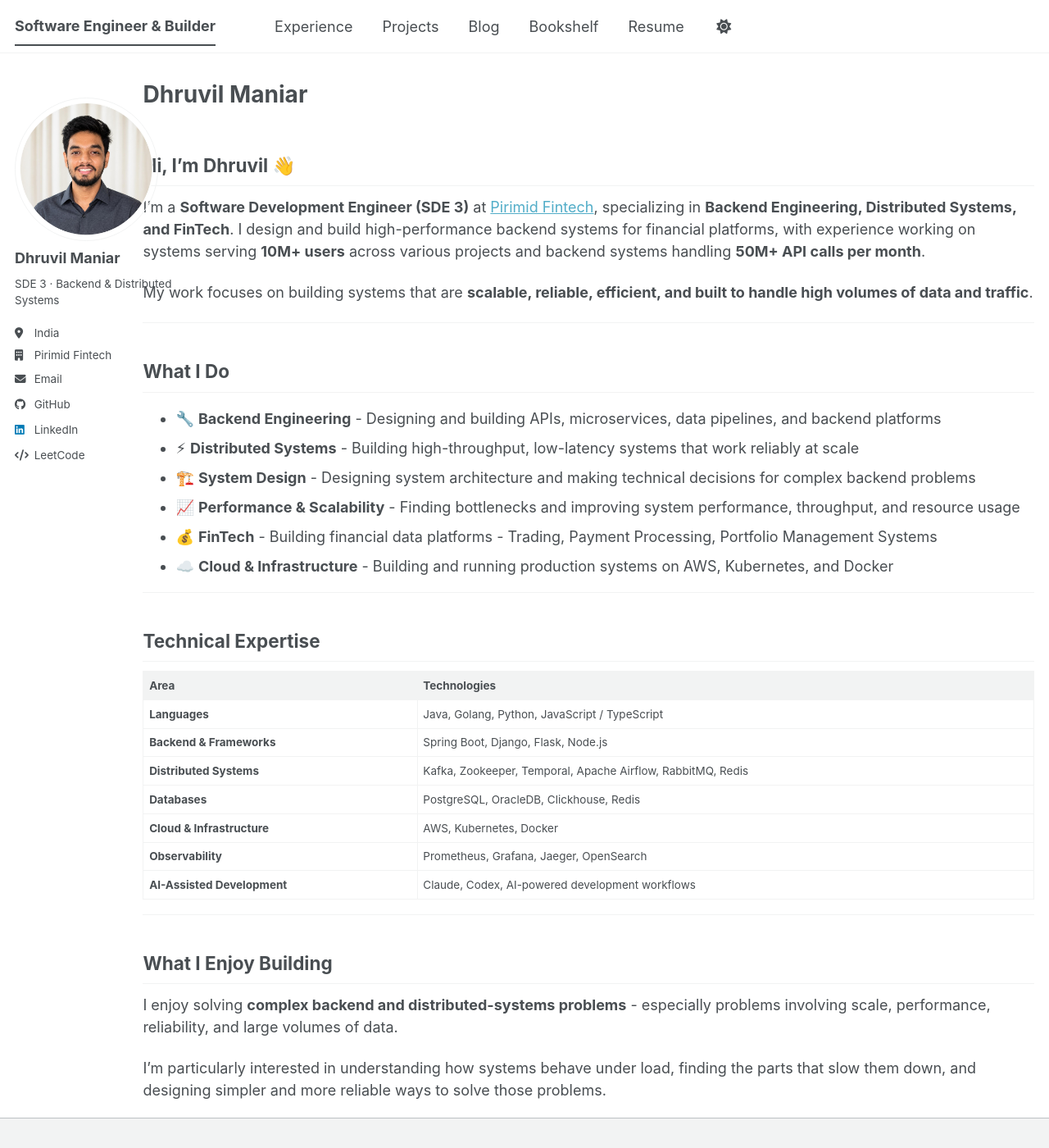
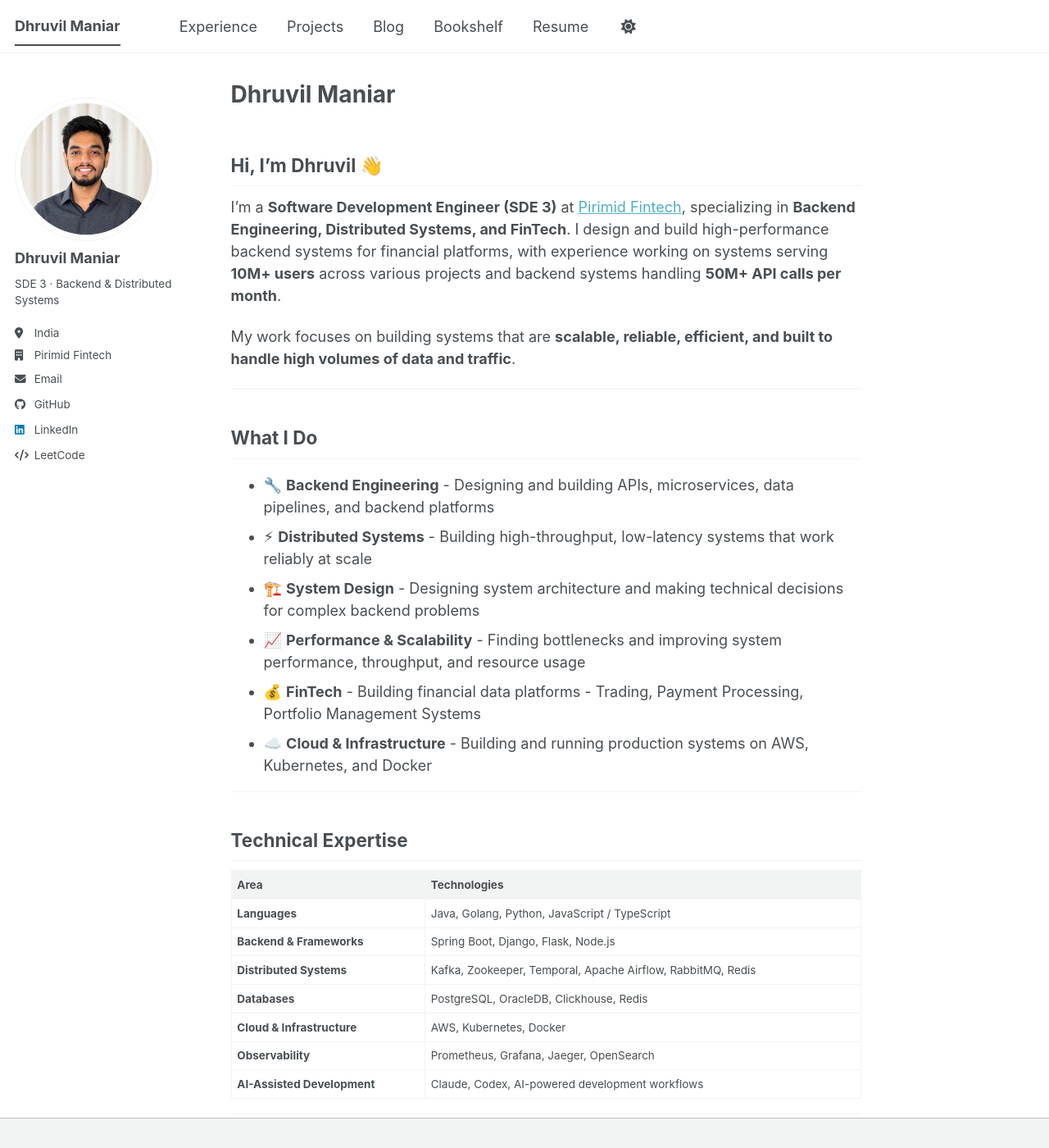
Before and after one commit to dhruvilmaniar/dhruvilmaniar.github.io, a Jekyll site: the page built from _pages/about.md, in a window 1280 px wide and 1400 px high. Shown: the whole window at 82% size. Built offline with Jekyll 4.4.1, drawn with Linux system fonts in a browser that asks for light colours; a style sheet for code colours, icons or effects is not loaded; part of the change alters nothing that is shown.

Commit message:
Revert "fix: title, width fix"
This reverts commit ae7d9921922d5da250f152bbd5f92c0ccf39190a.

```diff
--- a/_config.yml
+++ b/_config.yml
@@ -9,7 +9,7 @@
 # Basic Site Settings
 locale                   : "en-US"
 site_theme               : "default" # The available themes options are "default", "air", "sunrise", "mint", "dirt" and "contrast"
-title                    : "Software Engineer & Builder"
+title                    : "Dhruvil Maniar"
 title_separator          : "-"
 name                     : &name "Dhruvil Maniar"
 description              : &description "Dhruvil Maniar – SDE 3 | Backend & Distributed Systems Engineer"
--- a/_pages/about.md
+++ b/_pages/about.md
@@ -55,15 +55,3 @@ When I'm not building systems, you'll find me reading books (check out my [Books
 Feel free to [reach out](mailto:dhruvilmaniar+dg@gmail.com) - I'm always open to interesting conversations, discussing engineering problems, or hearing a good joke! 👋
 
 ---
-
-<style>
-/* Widen content area on homepage — desktop only */
-@media (min-width: 1024px) {
-  /* Remove the ~2/12 right suffix that creates dead whitespace */
-  .page {
-    width: 91.66667% !important;
-    padding-right: 0 !important;
-    margin-right: 0 !important;
-  }
-}
-</style>
```
